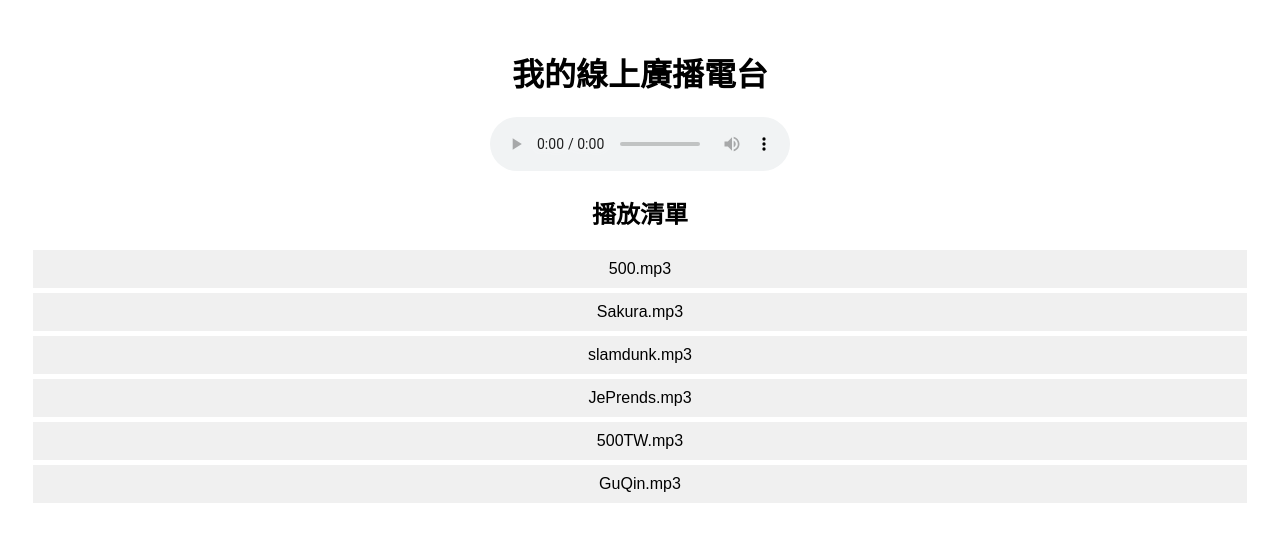
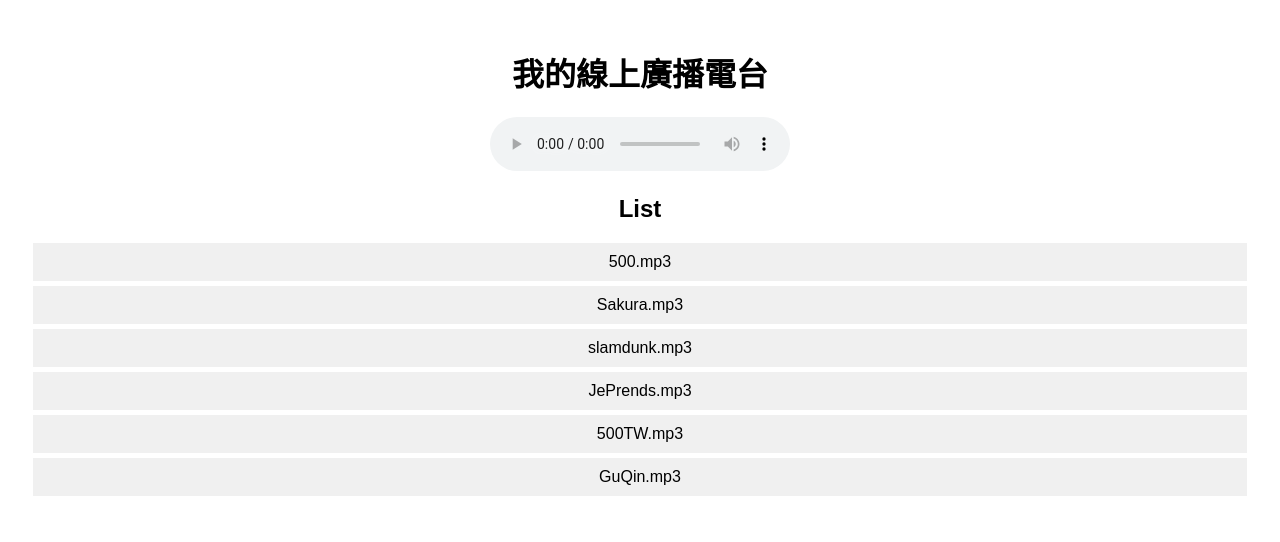
Before and after one commit to vNZNaaxjiPcoUd/VSDKJHREKkjdrrrr, a Jekyll site: the page radio.html, which Jekyll copies as it is, in a window 1280 px wide. Shown: the top 542 px of the page. Built offline with Jekyll 4.4.1, drawn with Linux system fonts in a browser that asks for light colours.

Commit message:
Update radio.html

```diff
--- a/radio.html
+++ b/radio.html
@@ -3,7 +3,7 @@
 <head>
   <meta charset="UTF-8">
   <meta name="viewport" content="width=device-width, initial-scale=1.0">
-  <title>我的線上廣播電台</title>
+  <title>Verty Radio</title>
   <link rel="stylesheet" href="style.css">
 </head>
 <body>
@@ -12,7 +12,7 @@
     <source src="" type="audio/mpeg">
     您的瀏覽器不支援音訊播放。
   </audio>
-  <h2>播放清單</h2>
+  <h2>List</h2>
   <ul id="playlist"></ul>
 
   <script src="script.js"></script>
```
